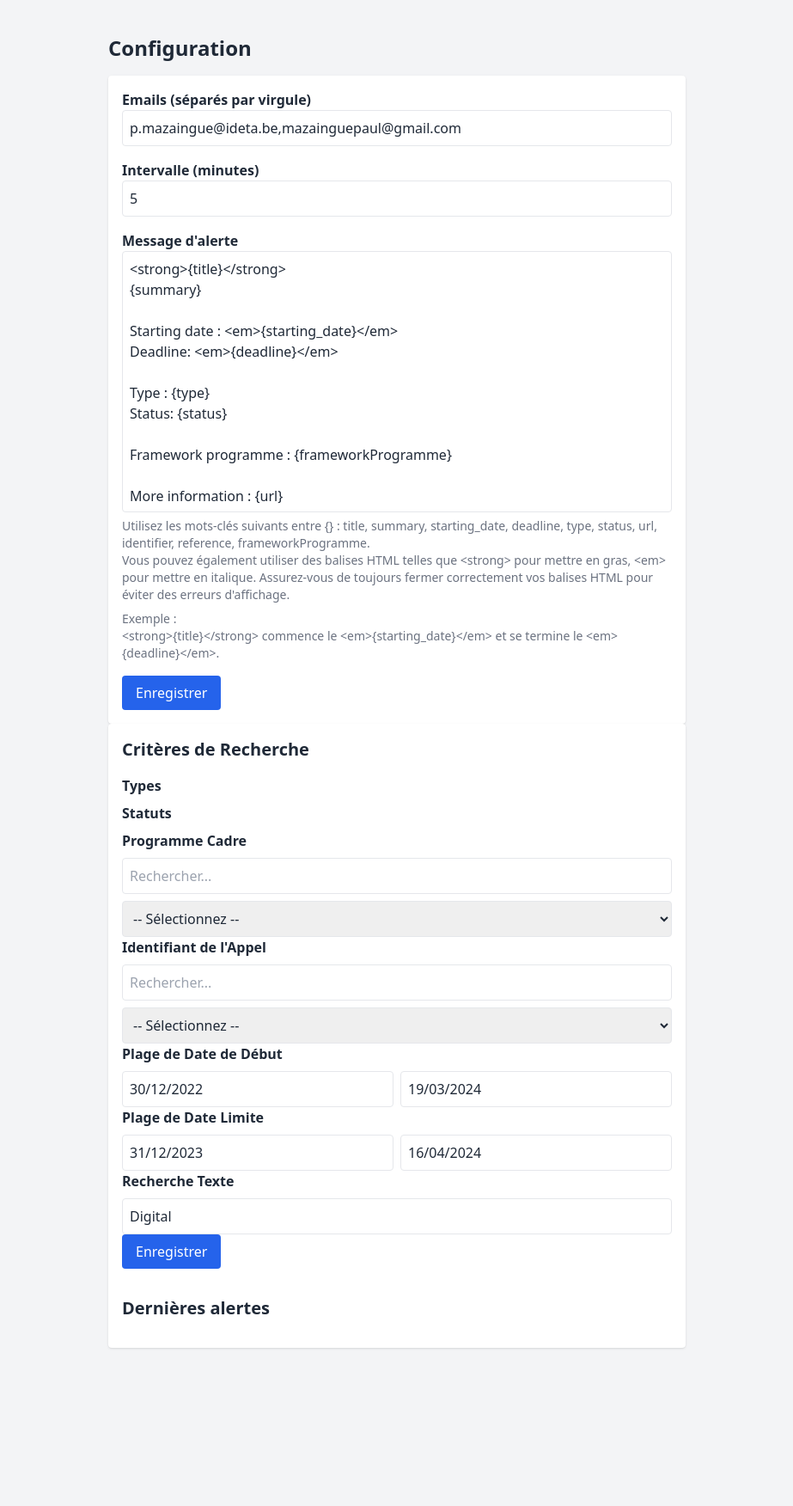
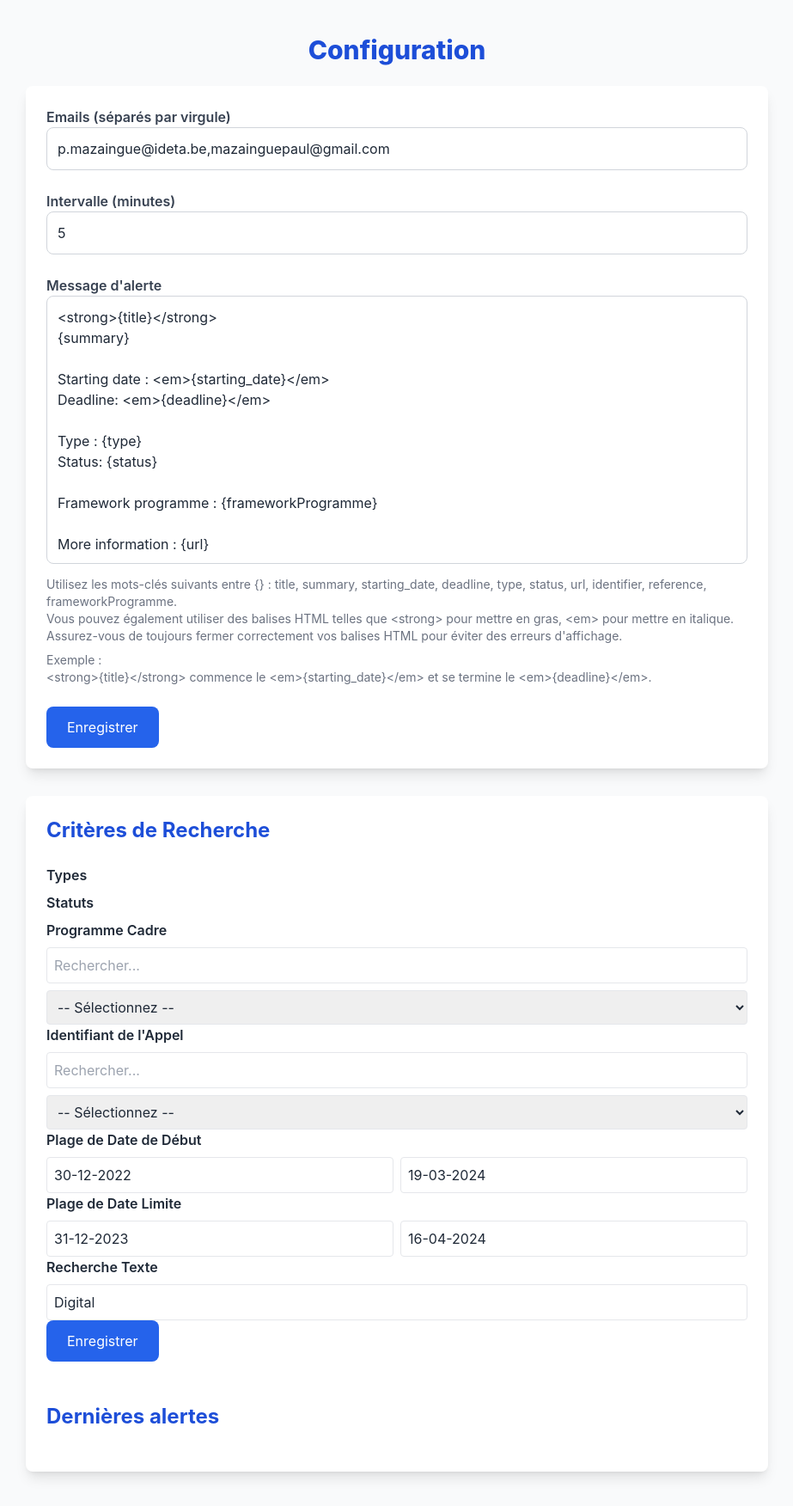
Before and after one commit to Paul-Mazaingue/ec-funding-alert-api, a FastAPI app: page / in a window 1280 px wide. Shown: the whole page at 86% size, without its empty margins (178-1101 px from the left). Before the commit the page ends 1569 px from the top, so only its background shows below. Run offline with FastAPI, Linux system fonts and the light colour scheme; some libraries are stand-ins or nearby versions.

Commit message:
Légère améliorations

```diff
--- a/app.py
+++ b/app.py
@@ -61,21 +61,21 @@ async def dashboard(request: Request):
 
                 if start_date_str:
                     date_obj = datetime.fromtimestamp(int(start_date_str) / 1000)
-                    query["startDate"]["start"] = date_obj.strftime("%d/%m/%Y")
+                    query["startDate"]["start"] = date_obj.strftime("%d-%m-%Y")
                 end_date_str = condition["range"]["startDate"].get("lte")
                 if end_date_str:
                     date_obj = datetime.fromtimestamp(int(end_date_str) / 1000)
-                    query["startDate"]["end"] = date_obj.strftime("%d/%m/%Y")
+                    query["startDate"]["end"] = date_obj.strftime("%d-%m-%Y")
 
             if "deadlineDate" in condition["range"]:
                 start_date_str = condition["range"]["deadlineDate"].get("gte")
                 if start_date_str:
                     date_obj = datetime.fromtimestamp(int(start_date_str) / 1000)
-                    query["deadlineDate"]["start"] = date_obj.strftime("%d/%m/%Y")
+                    query["deadlineDate"]["start"] = date_obj.strftime("%d-%m-%Y")
                 end_date_str = condition["range"]["deadlineDate"].get("lte")
                 if end_date_str:
                     date_obj = datetime.fromtimestamp(int(end_date_str) / 1000)
-                    query["deadlineDate"]["end"] = date_obj.strftime("%d/%m/%Y")
+                    query["deadlineDate"]["end"] = date_obj.strftime("%d-%m-%Y")
 
         if "bool" in condition:
             query["text_search"] = condition["bool"].get("should", [{}])[0].get("phrase", {}).get("query", "")
@@ -120,12 +120,12 @@ async def update_query(
         framework_programmes=get_rawValue_from_value(frameworkProgramme.strip(), "frameworkProgramme") if frameworkProgramme else None,
         call_identifier=get_rawValue_from_value(callIdentifier.strip(), "callIdentifier") if callIdentifier else None,
         starting_date_range={
-            "gte": int(datetime.strptime(startDate_start, "%d/%m/%Y").timestamp() * 1000) if startDate_start else None,
-            "lte": int(datetime.strptime(startDate_end, "%d/%m/%Y").timestamp() * 1000) if startDate_end else None
+            "gte": int(datetime.strptime(startDate_start, "%d-%m-%Y").timestamp() * 1000) if startDate_start else None,
+            "lte": int(datetime.strptime(startDate_end, "%d-%m-%Y").timestamp() * 1000) if startDate_end else None
         },
         deadline_range={
-            "gte": int(datetime.strptime(deadlineDate_start, "%d/%m/%Y").timestamp() * 1000) if deadlineDate_start else None,
-            "lte": int(datetime.strptime(deadlineDate_end, "%d/%m/%Y").timestamp() * 1000) if deadlineDate_end else None
+            "gte": int(datetime.strptime(deadlineDate_start, "%d-%m-%Y").timestamp() * 1000) if deadlineDate_start else None,
+            "lte": int(datetime.strptime(deadlineDate_end, "%d-%m-%Y").timestamp() * 1000) if deadlineDate_end else None
         },
         text_search=text_search.strip()
     )
--- a/app/templates/index.html
+++ b/app/templates/index.html
@@ -4,22 +4,34 @@
   <meta charset="UTF-8" />
   <title>Veille Appels d'Offres</title>
   <script src="https://cdn.tailwindcss.com"></script>
+  <style>
+    body {
+      font-family: 'Inter', sans-serif;
+    }
+    .form-section {
+      transition: transform 0.2s ease-in-out, box-shadow 0.2s ease-in-out;
+    }
+    .form-section:hover {
+      transform: translateY(-5px);
+      box-shadow: 0 10px 15px rgba(0, 0, 0, 0.1);
+    }
+  </style>
 </head>
-<body class="bg-gray-100 text-gray-800">
-  <div class="max-w-2xl mx-auto py-10">
-    <h1 class="text-2xl font-bold mb-4">Configuration</h1>
-    <form action="/update-config" method="post" class="space-y-4 bg-white p-4 rounded shadow">
+<body class="bg-gray-50 text-gray-800">
+  <div class="max-w-4xl mx-auto py-10 px-4">
+    <h1 class="text-3xl font-extrabold text-center text-blue-700 mb-6">Configuration</h1>
+    <form action="/update-config" method="post" class="space-y-6 bg-white p-6 rounded-lg shadow-lg form-section">
       <div>
-        <label class="block font-semibold">Emails (séparés par virgule)</label>
-        <input name="emails" type="text" value="{{ ','.join(config.emails) }}" class="w-full border rounded p-2" />
+        <label class="block font-semibold text-gray-700">Emails (séparés par virgule)</label>
+        <input name="emails" type="text" value="{{ ','.join(config.emails) }}" class="w-full border border-gray-300 rounded-lg p-3 focus:ring-2 focus:ring-blue-500 focus:outline-none" />
       </div>
       <div>
-        <label class="block font-semibold">Intervalle (minutes)</label>
-        <input name="interval" type="number" value="{{ config.interval }}" class="w-full border rounded p-2" />
+        <label class="block font-semibold text-gray-700">Intervalle (minutes)</label>
+        <input name="interval" type="number" value="{{ config.interval }}" class="w-full border border-gray-300 rounded-lg p-3 focus:ring-2 focus:ring-blue-500 focus:outline-none" />
       </div>
       <div>
-        <label class="block font-semibold">Message d'alerte</label>
-        <textarea name="alert_message" class="w-full border rounded p-2 resize-none" style="overflow:hidden;" oninput="this.style.height = 'auto'; this.style.height = this.scrollHeight + 'px';" onload="this.style.height = 'auto'; this.style.height = this.scrollHeight + 'px';">{{ config.alert_message }}</textarea>
+        <label class="block font-semibold text-gray-700">Message d'alerte</label>
+        <textarea name="alert_message" class="w-full border border-gray-300 rounded-lg p-3 resize-none focus:ring-2 focus:ring-blue-500 focus:outline-none" style="overflow:hidden;" oninput="this.style.height = 'auto'; this.style.height = this.scrollHeight + 'px';" onload="this.style.height = 'auto'; this.style.height = this.scrollHeight + 'px';">{{ config.alert_message }}</textarea>
         <script>
           document.addEventListener("DOMContentLoaded", function() {
             const textarea = document.querySelector('textarea[name="alert_message"]');
@@ -29,18 +41,19 @@
             }
           });
         </script>
-        <p class="text-sm text-gray-500">
+        <p class="text-sm text-gray-500 mt-2">
           Utilisez les mots-clés suivants entre {} : title, summary, starting_date, deadline, type, status, url, identifier, reference, frameworkProgramme. <br>
           Vous pouvez également utiliser des balises HTML telles que &lt;strong&gt; pour mettre en gras, &lt;em&gt; pour mettre en italique. Assurez-vous de toujours fermer correctement vos balises HTML pour éviter des erreurs d'affichage.
+        </p>
         <p class="text-sm text-gray-500 mt-2">
           Exemple : <br>
           &lt;strong&gt;{title}&lt;/strong&gt; commence le &lt;em&gt;{starting_date}&lt;/em&gt; et se termine le &lt;em&gt;{deadline}&lt;/em&gt;.
         </p>
       </div>
-      <button type="submit" class="bg-blue-600 text-white px-4 py-2 rounded">Enregistrer</button>
+      <button type="submit" class="bg-blue-600 text-white px-6 py-3 rounded-lg hover:bg-blue-700 transition">Enregistrer</button>
     </form>
-    <form action="/update-query" method="post" class="space-y-4 bg-white p-4 rounded shadow">
-      <h2 class="text-xl font-bold mb-4">Critères de Recherche</h2>
+    <form action="/update-query" method="post" class="space-y-6 bg-white p-6 rounded-lg shadow-lg form-section mt-8">
+      <h2 class="text-2xl font-bold text-blue-700 mb-4">Critères de Recherche</h2>
 
       <!-- Types -->
       <div>
@@ -115,7 +128,7 @@
       <input type="text" name="text_search" value="{{ query.text_search if query and query.text_search else '' }}" class="w-full border rounded p-2" />
       </div>
 
-      <button type="submit" class="bg-blue-600 text-white px-4 py-2 rounded">Enregistrer</button>
+      <button type="submit" class="bg-blue-600 text-white px-6 py-3 rounded-lg hover:bg-blue-700 transition">Enregistrer</button>
     </form>
 
     <script>
@@ -140,12 +153,12 @@
       });
       });
     </script>
-    <h2 class="text-xl font-bold mt-8 mb-4">Dernières alertes</h2>
-    <ul class="space-y-2">
+    <h2 class="text-2xl font-bold text-blue-700 mt-12 mb-6">Dernières alertes</h2>
+    <ul class="space-y-4">
       {% for alert in alerts %}
-        <li class="bg-white p-3 rounded shadow">
-          <span>
-            Détecté le: {{ alert.retrieved_at }} <br>
+        <li class="bg-white p-4 rounded-lg shadow-lg hover:shadow-xl transition">
+          <span class="text-gray-700">
+            Détecté le: <strong>{{ alert.retrieved_at }}</strong> <br>
             {{ config.alert_message | replace('{title}', alert.title | join('')) | replace('{starting_date}', alert.starting_date) | replace('{deadline}', alert.deadline) | replace('{type}', alert.type) | replace('{status}', alert.status) | replace('{url}', '<a href="' ~ alert.url ~ '" class="text-blue-600 underline" target="_blank">' ~ alert.url ~ '</a>') | replace('{identifier}', alert.identifier) | replace('{reference}', alert.reference) | replace('{summary}', alert.summary) | replace('{frameworkProgramme}', alert.frameworkProgramme) | replace('\n', '<br>') | safe }}
           </span>
         </li>
--- a/src/core.py
+++ b/src/core.py
@@ -17,7 +17,7 @@ async def periodic_checker():
         try:
             alerts = await check_new_results(URL, PARAMS, config.get("emails", []))
             if alerts:
-                timestamp = datetime.now().strftime("%d/%m/%Y %H:%M:%S")  # Generate timestamp
+                timestamp = datetime.now().strftime("%d-%m-%Y %H:%M:%S")  # Generate timestamp
                 for alert in alerts:
                     alert["retrieved_at"] = timestamp  # Add timestamp to each alert
                 history = load_json(ALERTS_PATH) or []
--- a/src/fetch.py
+++ b/src/fetch.py
@@ -199,7 +199,7 @@ async def get_detailed_info(identifier: str, reference: str, url: str, params: D
             def format_date(date_str: str) -> str:
                 try:
                     date_obj = datetime.strptime(date_str, "%Y-%m-%dT%H:%M:%S.%f%z")
-                    return date_obj.strftime("%d/%m/%Y")
+                    return date_obj.strftime("%d-%m-%Y")
                 except ValueError:
                     return date_str  # Return the original string if parsing fails
 
@@ -213,7 +213,8 @@ async def get_detailed_info(identifier: str, reference: str, url: str, params: D
                 "url": full_url,
                 "identifier": identifier,
                 "reference": reference,
-                "summary": res.get("summary")
+                "summary": res.get("summary"),
+                "descriptionByte" : metadata.get("descriptionByte")
             }
     return None
 
```
Also changed, not shown: test.json (+6 -5 lines).
